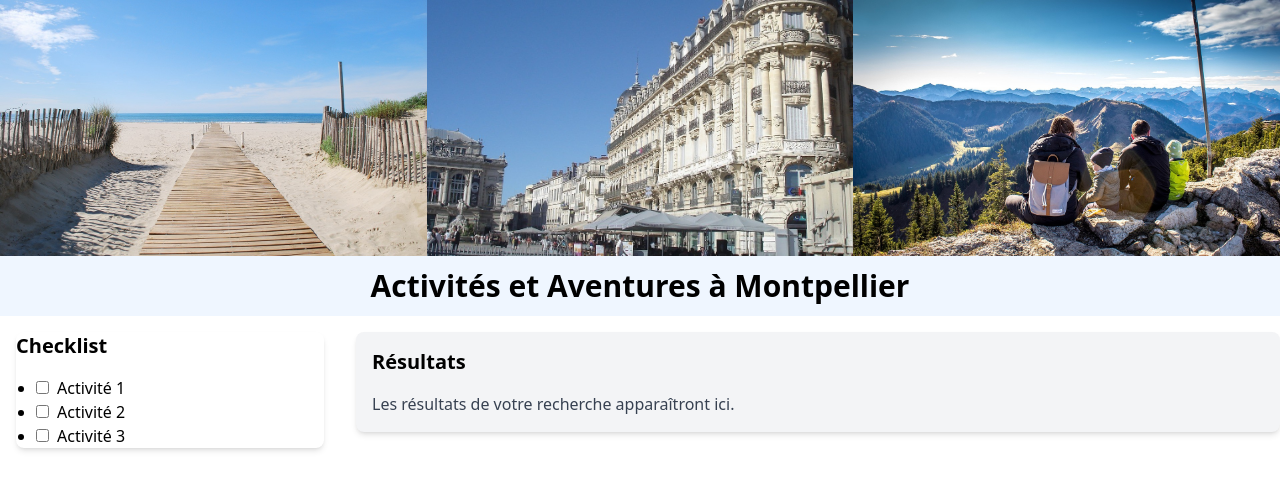
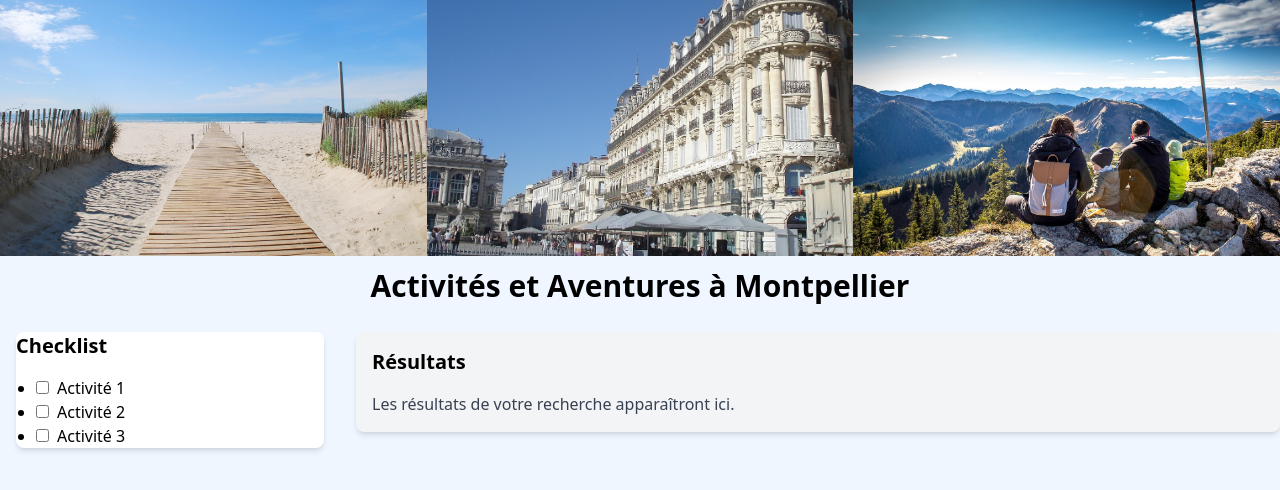
Before and after one commit to YohReg10/test-alternant, a Next.js app: page / in a window 1280 px wide. Shown: the top 490 px of the page. Built offline with nearby package versions, Linux system fonts and the light colour scheme.

Commit message:
add full screen background color

```diff
--- a/components/HomePage.tsx
+++ b/components/HomePage.tsx
@@ -4,9 +4,9 @@ import Results from "../components/Results";
 
 function HomePage() {
     return (
-        <div id="layout-page">
+        <div id="layout-page" className="bg-blue-50 h-screen">
             {/* Header et ruban supérieur */}
-            <div id="header-ruban" className="bg-blue-50 text-black">
+            <div id="header-ruban" className="text-black">
                 <Header />
                 <h1 className="text-center text-3xl p-3">
                     <strong>Activités et Aventures à Montpellier</strong>
```
